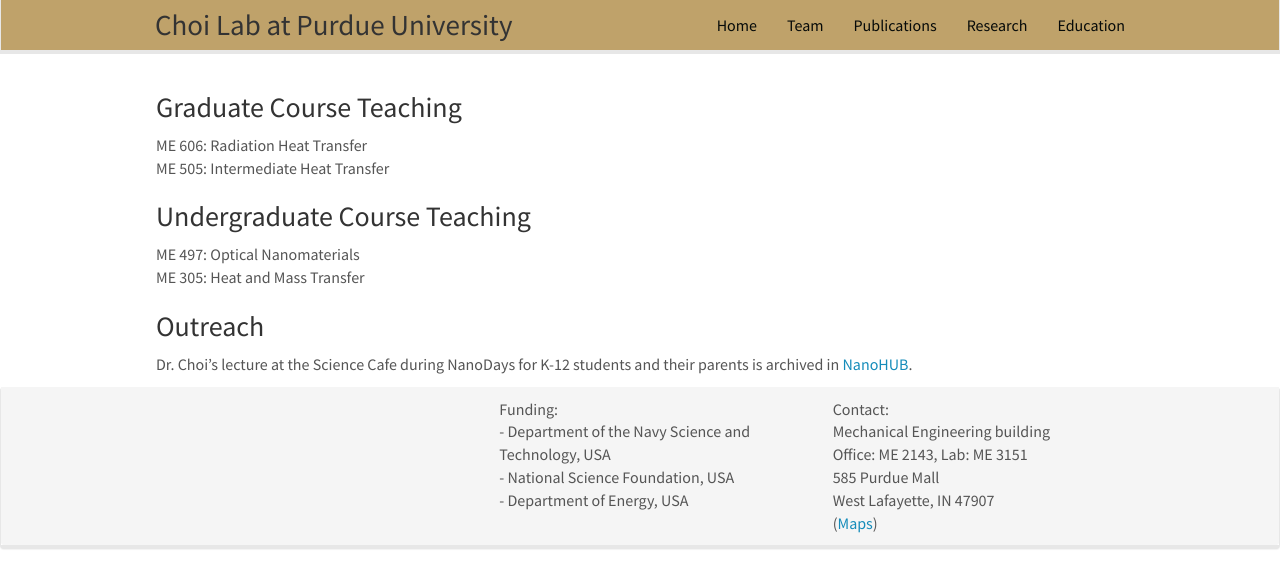
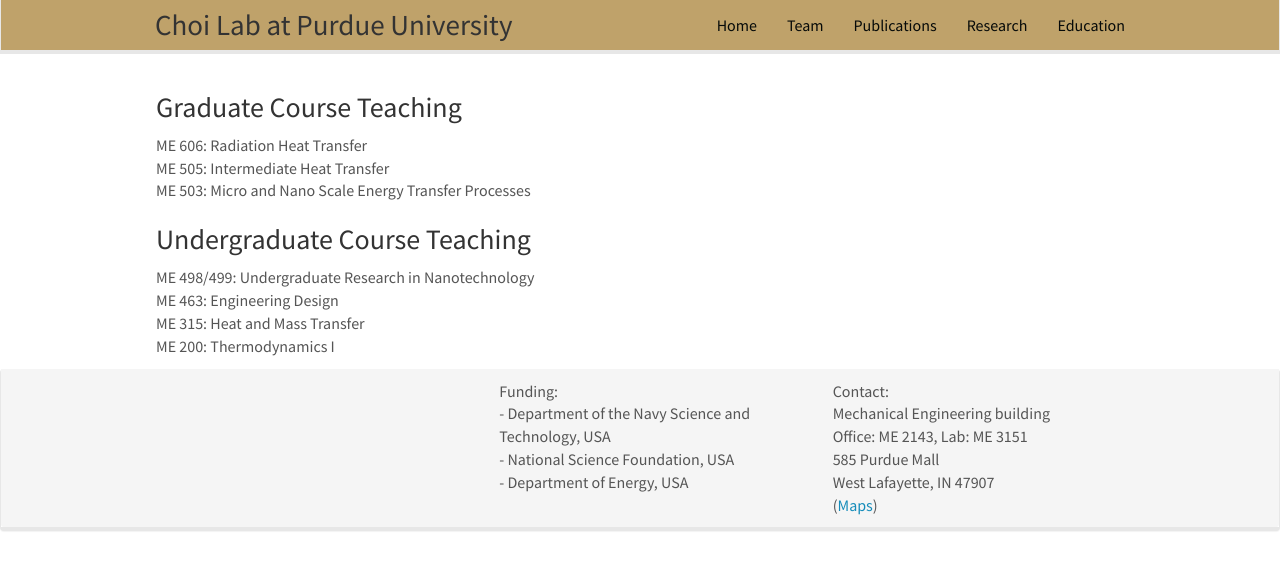
Before and after one commit to choidnalab/choidnalab.github.io, a Jekyll site: the page built from _pages/pictures.md, in a window 1280 px wide. Shown: the top 588 px of the page. Built offline with Jekyll 4.4.1, drawn with Linux system fonts in a browser that asks for light colours; nearby versions of some CDN libraries.

Commit message:
Update pictures.md

```diff
--- a/_pages/pictures.md
+++ b/_pages/pictures.md
@@ -12,12 +12,12 @@ permalink: /pictures/
 ### Graduate Course Teaching
 
 ME 606: Radiation Heat Transfer <br />
-ME 505: Intermediate Heat Transfer
+ME 505: Intermediate Heat Transfer <br />
+ME 503: Micro and Nano Scale Energy Transfer Processes
 
 ### Undergraduate Course Teaching
 
-ME 497: Optical Nanomaterials <br />
-ME 305: Heat and Mass Transfer
-
-### Outreach
-Dr. Choi's lecture at the Science Cafe during NanoDays for K-12 students and their parents is archived in [NanoHUB](https://nanohub.org/resources/11235).
+ME 498/499: Undergraduate Research in Nanotechnology <br />
+ME 463: Engineering Design <br />
+ME 315: Heat and Mass Transfer <br />
+ME 200: Thermodynamics I
```
